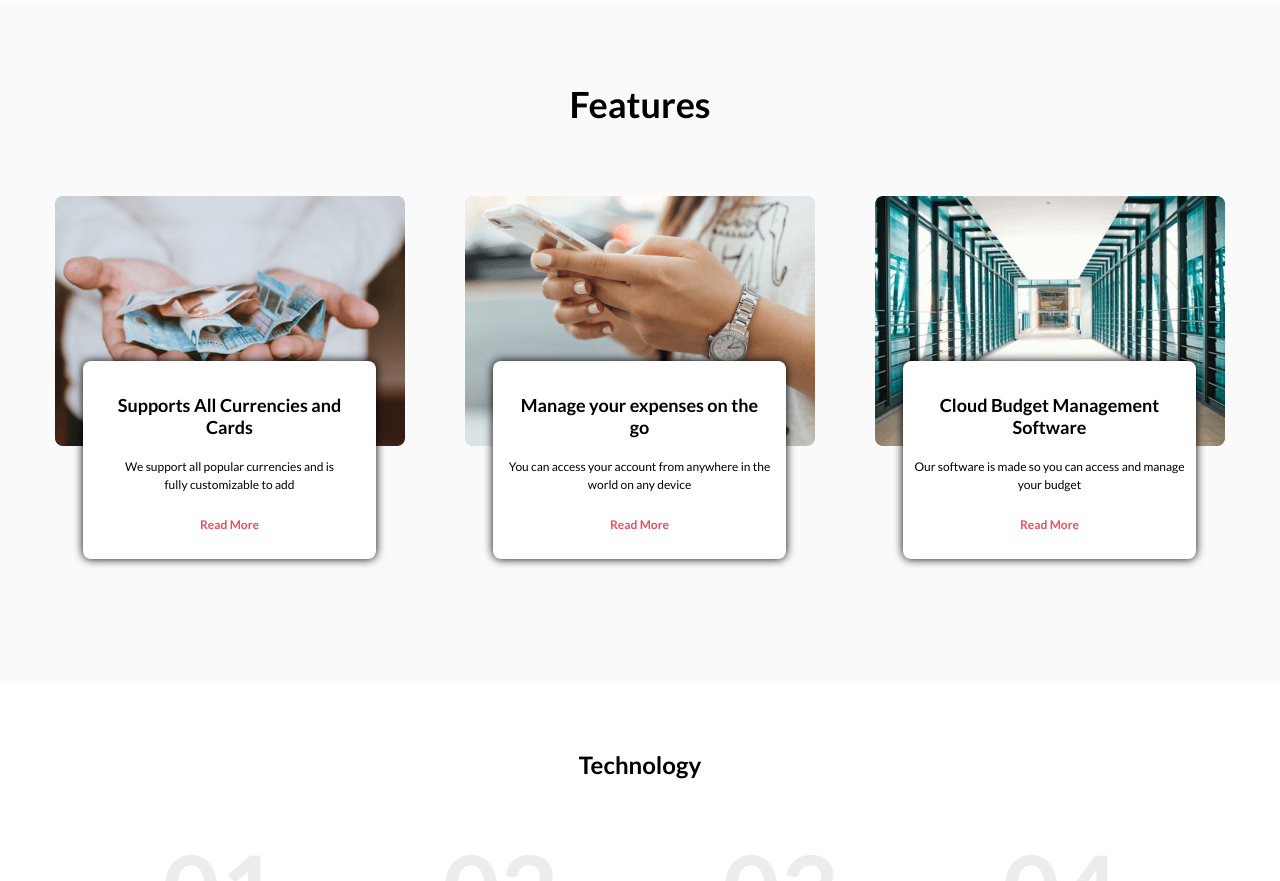
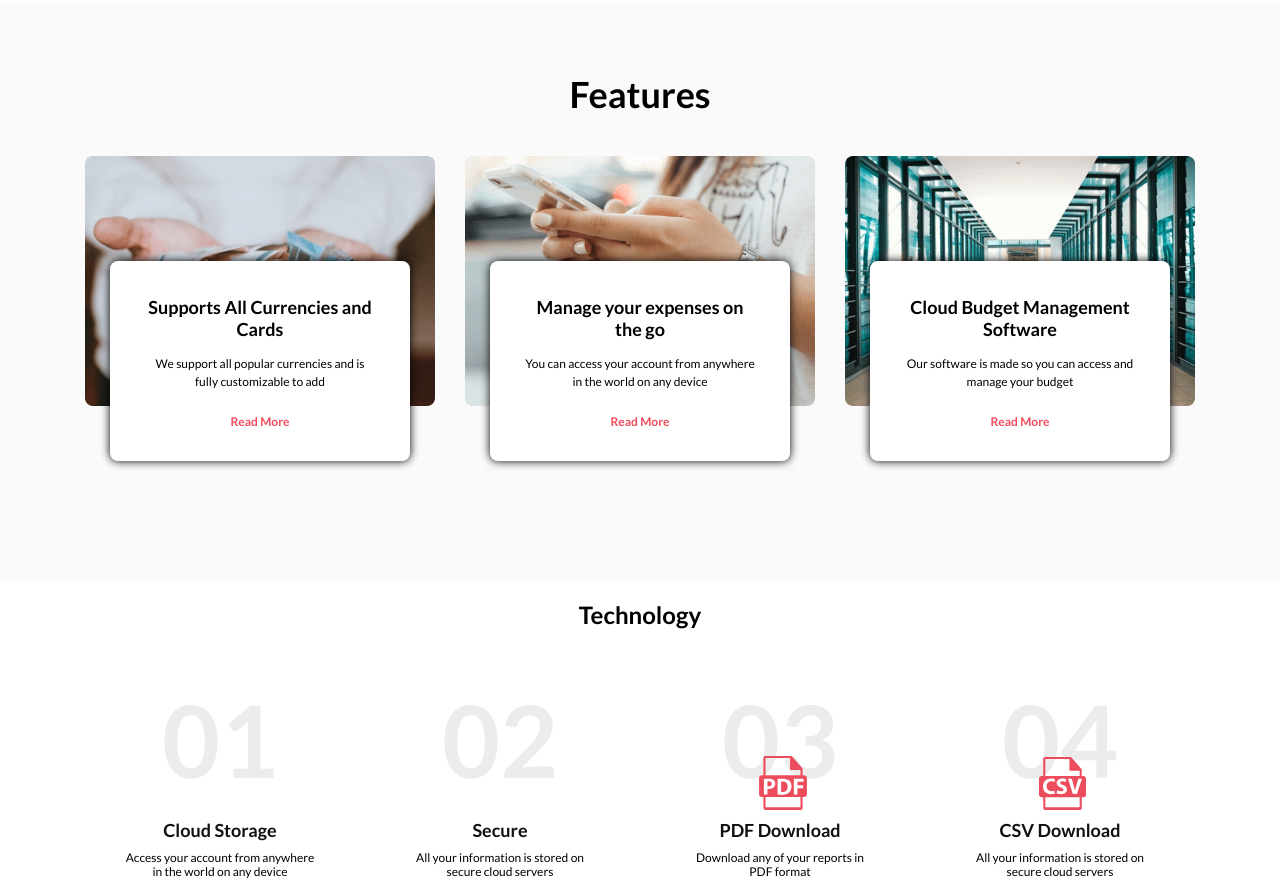
Before and after one commit to D1medron/CloudBudget, a plain HTML site: page index.html in a window 1280 px wide. Shown: the part 1333-2214 px from the top of the page. Drawn offline with Linux system fonts and the light colour scheme.

Commit message:
update section "Features"

```diff
--- a/#source/css/style.scss
+++ b/#source/css/style.scss
@@ -190,11 +190,11 @@
 }
 
 .features {
-	margin-bottom: 50px;
 	background-color: #FAFAFA;
-	padding-bottom: 100px;
-	padding-top: 80px;
-	& h2 {
+	&__inner {
+		padding: 70px 0;
+	}
+	&__title {
 		padding-bottom: 40px;
 		font-style: normal;
 		font-weight: 600;
@@ -203,68 +203,40 @@
 	}
 	&__cards {
 		display: flex;
-		justify-content: center;
+		justify-content: space-between;
 		align-items: center;
 	}
 	&__card {
 		width: 350px;
 		height: 355px;
-		margin: 30px;
+		position: relative;
 	}
-	&__card-1 img {
+	&__card-content {
 		position: absolute;
-	}
-	&__text-card-1 {
-		position: relative;
 		background-color: white;
-		width: 293px;
-		height: 198px;
+		width: 300px;
+		height: 200px;
 		border-radius: 8px;
 		box-shadow: 0 0 10px black;
-		bottom: 25%;
-		left: 8%;
+		bottom: 50px;
+		left: 25px;
+		padding: 35px;
 	}
-	&__card-2 img {
-		position: absolute;
-	}
-	&__text-card-2 {
-		position: relative;
-		background-color: white;
-		width: 293px;
-		height: 198px;
-		border-radius: 8px;
-		box-shadow: 0 0 10px black;
-		bottom: 25%;
-		left: 8%;
-	}
-	&__card-3 img {
-	position: absolute;
-	}
-	&__text-card-3 {
-		position: relative;
-		background-color: white;
-		width: 293px;
-		height: 198px;
-		border-radius: 8px;
-		box-shadow: 0 0 10px black;
-		bottom: 25%;
-		left: 8%;
-	}
-	&__text-card h3 {
+	&__card-title {
 		font-style: normal;
 		font-weight: bold;
 		font-size: 18px;
 		line-height: 22px;
-		padding: 33px 20px 20px;
+		margin-bottom: 15px;
 	}
-	&__text-card p {
+	&__card-text {
 		font-style: normal;
 		font-weight: normal;
 		font-size: 12px;
 		line-height: 150%;
 		padding-bottom: 20px;
 	}
-	&__text-card a {
+	&__more {
 		font-style: normal;
 		font-weight: bold;
 		font-size: 12px;
--- a/index.html
+++ b/index.html
@@ -74,36 +74,40 @@
 		</section>
 
 		<section class="features">
-			<h2>Features</h2>
+			<div class="container">
+				<div class="features__inner">
+					<h2 class="features__title">Features</h2>
 					<div class="features__cards">
 						<div class="features__card">
-					<img src="img/card-1.png" alt="">
-					<div class="features__text-card-1 features__text-card">
-						<h3>Supports All Currencies and Cards</h3>
-						<p>
+							<img class="features__img" src="img/card-1.png" alt="">
+							<div class="features__card-1 features__card-content">
+								<h3 class="features__card-title">Supports All Currencies and Cards</h3>
+								<p class="features__card-text">
 									We support all popular currencies and is<br> fully customizable to add
 								</p>
-						<a href="#">Read More</a>
+								<a class="features__more" href="#">Read More</a>
 							</div>
 						</div>
 						<div class="features__card">
-					<img src="img/card-2.png" alt="">
-					<div class="features__text-card-2 features__text-card">
-						<h3>Manage your expenses on the go</h3>
-						<p>
+							<img class="features__img" src="img/card-2.png" alt="">
+							<div class="features__card-2 features__card-content">
+								<h3 class="features__card-title">Manage your expenses on the go</h3>
+								<p class="features__card-text">
 									You can access your account from anywhere in the world on any device
 								</p>
-						<a href="#">Read More</a>
+								<a class="features__more" href="#">Read More</a>
 							</div>
 						</div>
 						<div class="features__card">
-					<img src="img/card-3.png" alt="">
-					<div class="features__text-card-3 features__text-card">
-						<h3>Cloud Budget Management Software</h3>
-						<p>
+							<img class="features__img" src="img/card-3.png" alt="">
+							<div class="features__card-3 features__card-content">
+								<h3 class="features__card-title">Cloud Budget Management Software</h3>
+								<p class="features__card-text">
 									Our software is made so you can access and manage your budget
 								</p>
-						<a href="#">Read More</a>
+								<a class="features__more" href="#">Read More</a>
+							</div>
+						</div>
 					</div>
 				</div>
 			</div>
```
Also changed, not shown: css/style.css. Lines whose indentation alone changed are shown as unchanged.
